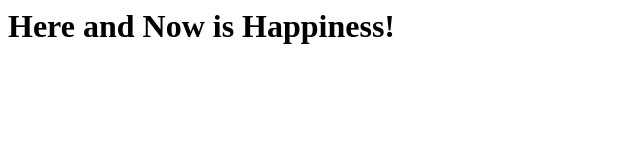
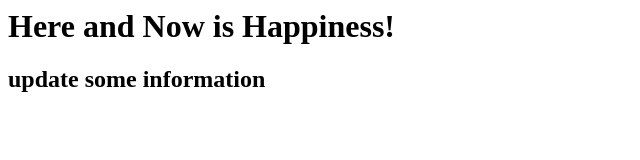
Before and after one commit to leavenotrace/iWage, a plain HTML site: page index.html in a window 1280 px wide. Shown: the whole page, without its empty margins (0-640 px from the left). Drawn offline with Linux system fonts and the light colour scheme.

Commit message:
update index.html

```diff
--- a/index.html
+++ b/index.html
@@ -6,5 +6,6 @@
 </head>
 <body>
     <h1>Here and Now is Happiness!</h1>
+    <h2>update some information</h2>
 </body>
 </html>
```
